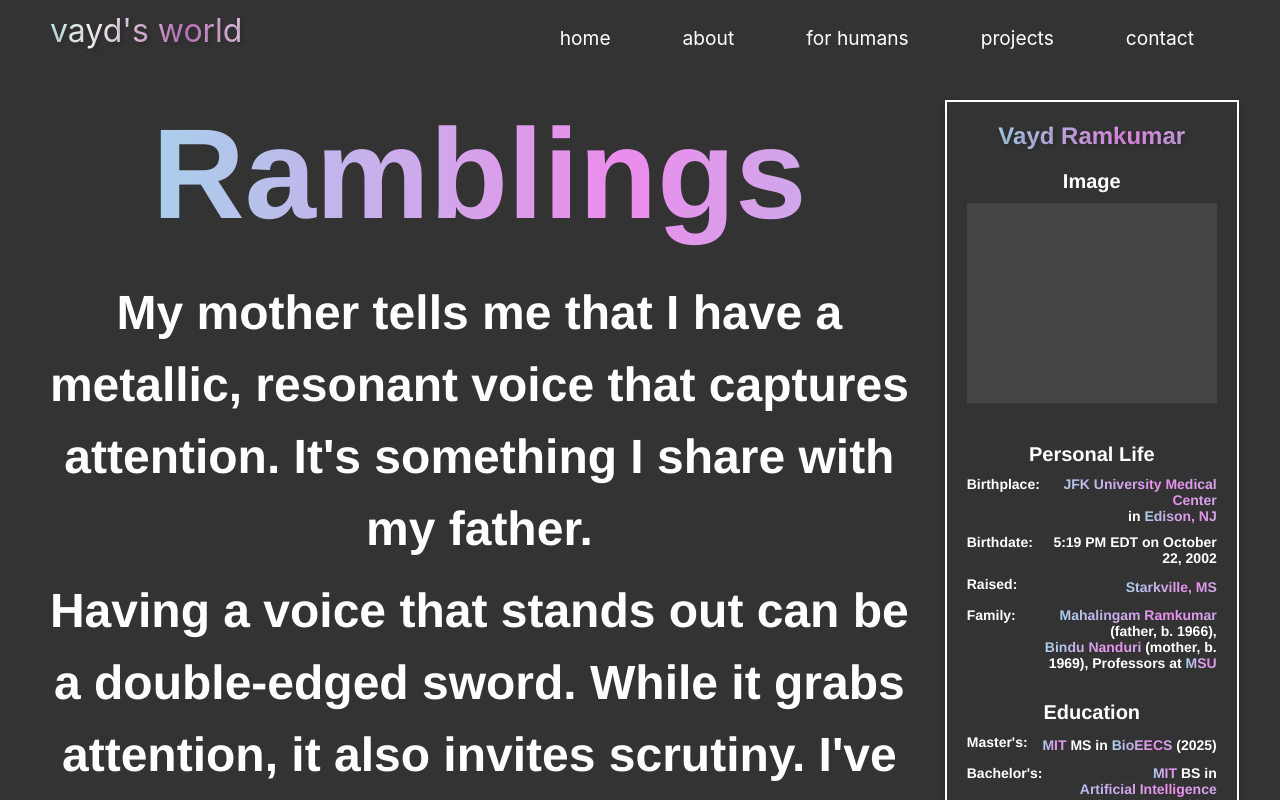
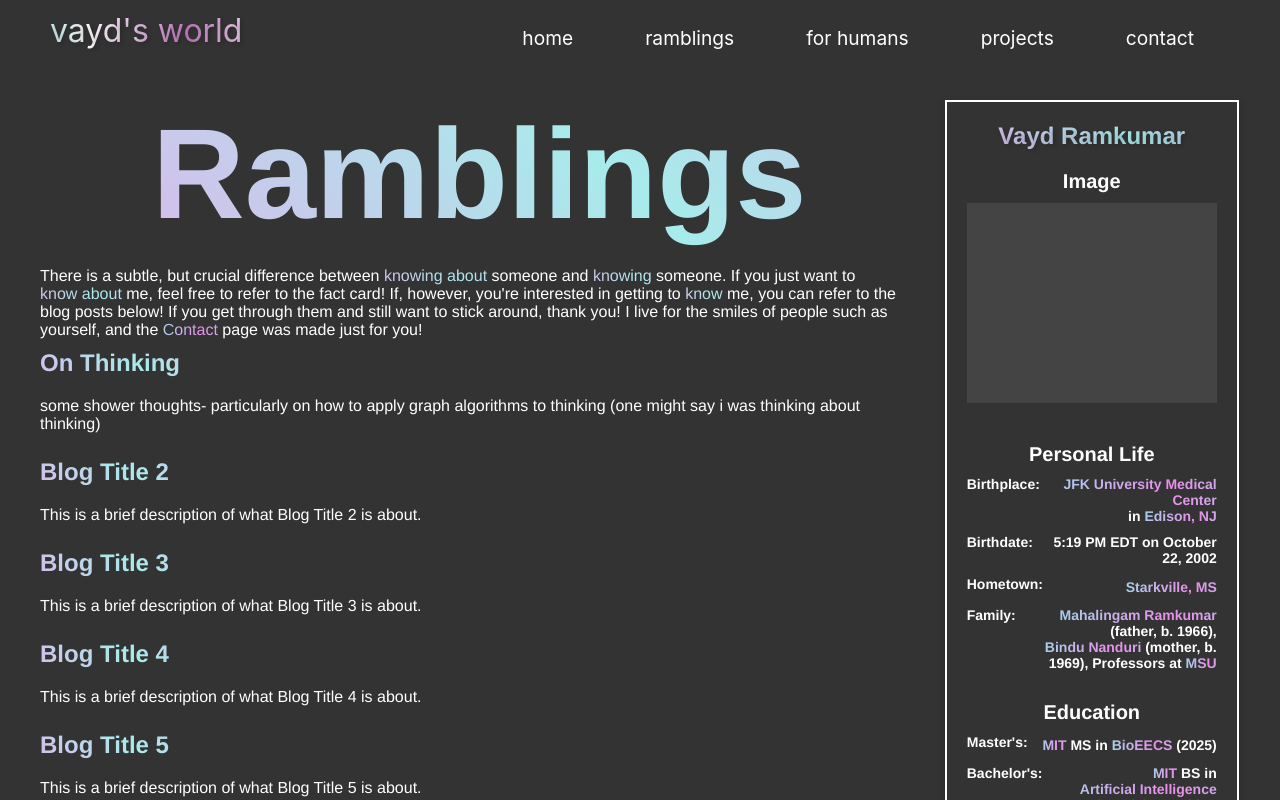
Before and after one commit to vaydr/vaydr.github.io, a React (Create React App) app: page /about in a window 1280 px wide. Shown: the top 800 px of the page. Built offline with nearby package versions, Linux system fonts and the light colour scheme.

Commit message:
trying router fix

```diff
--- a/src/components/FlavorText.css
+++ b/src/components/FlavorText.css
@@ -1,4 +1,4 @@
-.flavor-text, .flavor-text-type-1, .flavor-text-type-2 {
+.flavor-text {
     position: relative;
     display: inline-block;
     transition: color 0.3s ease, text-shadow 0.3s ease, background-position 0.3s ease;
@@ -12,12 +12,13 @@
     background-size: 200% 200%;
 }
 
-.flavor-text:hover, .flavor-text-type-1:hover, .flavor-text-type-2:hover {
+.flavor-text:hover {
     text-shadow: 0 0 10px rgba(255, 255, 255, 0.8); /* Glow effect */
     animation-duration: 1s; /* Speed up animation on hover */
+    cursor: pointer; /* Turn the pointer to the hand */
 }
 
-.flavor-text::before, .flavor-text-type-1::before, .flavor-text-type-2::before {
+.flavor-text::before {
     content: '';
     position: absolute;
     top: 0;
@@ -28,16 +29,77 @@
     opacity: 0;
 }
 
-.flavor-text:hover::before, .flavor-text-type-1:hover::before, .flavor-text-type-2:hover::before {
+.flavor-text:hover::before {
     opacity: 0;
 }
 
-.flavor-text:hover {
-    cursor: pointer; /* Turn the pointer to the hand */
+.flavor-text-type-1 {
+    position: relative;
+    display: inline-block;
+    transition: color 0.3s ease, text-shadow 0.3s ease, background-position 0.3s ease;
+    color: rgba(180, 180, 180, 1); /* Set text color to slightly less white */
+    text-decoration: none;
+    background: linear-gradient(45deg, rgba(255, 180, 255, 0.9), rgba(180, 255, 255, 0.9), rgba(255, 180, 255, 0.9));
+    -webkit-background-clip: text;
+    background-clip: text;
+    -webkit-text-fill-color: transparent;
+    animation: gradient-flow 5s linear infinite; /* Always animate gradient */
+    background-size: 200% 200%;
+    user-select: none; /* Make text unselectable */
 }
 
-.flavor-text-type-1 {
-    user-select: none; /* Make text unselectable */
+.flavor-text-type-1:hover {
+    text-shadow: 0 0 10px rgba(255, 255, 255, 0.7); /* Glow effect */
+    animation-duration: 1s; /* Speed up animation on hover */
+}
+
+.flavor-text-type-1::before {
+    content: '';
+    position: absolute;
+    top: 0;
+    left: 0;
+    right: 0;
+    bottom: 0;
+    z-index: -1;
+    opacity: 0;
+}
+
+.flavor-text-type-1:hover::before {
+    opacity: 0;
+}
+
+.flavor-text-type-2 {
+    position: relative;
+    display: inline-block;
+    transition: color 0.3s ease, text-shadow 0.3s ease, background-position 0.3s ease;
+    color: #fff; /* Set text color to white */
+    text-decoration: none;
+    background: linear-gradient(90deg, rgba(150, 255, 255, 0.9), rgba(255, 150, 255, 0.9), rgba(150, 255, 255, 0.9));
+    -webkit-background-clip: text;
+    background-clip: text;
+    -webkit-text-fill-color: transparent;
+    animation: gradient-flow 5s linear infinite; /* Always animate gradient */
+    background-size: 200% 200%;
+}
+
+.flavor-text-type-2:hover {
+    text-shadow: 0 0 10px rgba(255, 255, 255, 0.8); /* Glow effect */
+    animation-duration: 1s; /* Speed up animation on hover */
+}
+
+.flavor-text-type-2::before {
+    content: '';
+    position: absolute;
+    top: 0;
+    left: 0;
+    right: 0;
+    bottom: 0;
+    z-index: -1;
+    opacity: 0;
+}
+
+.flavor-text-type-2:hover::before {
+    opacity: 0;
 }
 
 @keyframes gradient-flow {
--- a/src/components/Navbar.js
+++ b/src/components/Navbar.js
@@ -14,7 +14,7 @@ const Navbar = () => {
             <Link to="/" className="nav-links">home</Link>
           </li>
           <li className="nav-item">
-            <Link to="/about" className="nav-links">about</Link>
+            <Link to="/about" className="nav-links">ramblings</Link>
           </li>
           <li className="nav-item">
             <Link to="/humans" className="nav-links">for humans</Link>
--- a/src/pages/About.css
+++ b/src/pages/About.css
@@ -13,6 +13,7 @@
   justify-content: flex-start; /* Align content to the top */
   padding: 20px;
   flex: 1;
+  text-align: left; /* Left justify text */
 }
 
 .title {
@@ -36,6 +37,23 @@
 .blog-links {
   display: flex;
   flex-direction: column;
+  align-items: flex-start; /* Align content to the top-left */
+  justify-content: flex-start; /* Align content to the top-left */
+  gap: 15px; /* Added space between blog links */
+}
+
+.blog-title {
+  font-size: 1.5rem;
+  color: #fff; /* White for blog titles */
+  margin-top: 10px;
+  font-weight: bold;
+}
+
+.blog-description {
+  font-size: 1rem;
+  color: #fff; /* White for blog descriptions */
+  margin-top: 5px;
+  font-weight: normal;
 }
 
 .blog-links a {
@@ -70,3 +88,9 @@
     background-position: 200% 50%;
   }
 }
+
+.paragraph {
+  margin-bottom: 10px;
+  line-height: 1.5;
+  font-size: 20px;
+}
--- a/src/pages/About.js
+++ b/src/pages/About.js
@@ -14,7 +14,7 @@ const sections = [
     content: [
       { label: 'Birthplace:', value: <> <FlavorText text="JFK University Medical Center" link="https://www.hackensackmeridianhealth.org/en/locations/jfk-university-medical-center?city=none" /> in <FlavorText text="Edison, NJ" link="https://www.edisonnj.org/" /> </> },
       { label: 'Birthdate:', value: '5:19 PM EDT on October 22, 2002' },
-      { label: 'Raised:', value: <> <FlavorText text="Starkville, MS" link="https://www.cityofstarkville.org/" /> </> },
+      { label: 'Hometown:', value: <> <FlavorText text="Starkville, MS" link="https://www.cityofstarkville.org/" /> </> },
       { label: 'Family:', value: <> <FlavorText text="Mahalingam Ramkumar" link="https://web.cse.msstate.edu/~ramkumar/" /> (father, b. 1966), <FlavorText text="Bindu Nanduri" link="https://www.vetmed.msstate.edu/directory/bbn5" /> (mother, b. 1969), Professors at <FlavorText text="MSU" link="https://www.msstate.edu/" /> </> },
     ],
   },
@@ -29,8 +29,8 @@ const sections = [
   {
     title: 'Occupation',
     content: [
-      { label: 'Current:', value: <>Software Engineer at <FlavorText text="TikTok" link="https://www.tiktok.com/" /></> },
-      { label: 'Former:', value: <>Researcher at <FlavorText text="MIT CSAIL" link="https://www.csail.mit.edu/" /></> },
+      { label: 'Current:', value: <>Software Engineer at <FlavorText text="TikTok" link="https://www.tiktok.com/" /> </> },
+      { label: 'Former:', value: <>Researcher at <FlavorText text="MIT CSAIL" link="https://www.csail.mit.edu/" /> </> },
     ],
   },
   {
@@ -53,17 +53,34 @@ const About = () => {
     <div className="about-container">
       <div className="main-content">
         <div className="title">{title}</div>
-        <div className="description">
-          <div className="paragraph">My mother tells me that I have a metallic, resonant voice that captures attention. It's something I share with my father.</div>
-          <div className="paragraph">Having a voice that stands out can be a double-edged sword. While it grabs attention, it also invites scrutiny. I've come to see that this attention is a form of engagement, even if it brings criticism. I've learned to embrace it as part of who I am.</div>
-          <div className="paragraph">When I speak with passion, I aim to share insights and emotions, not just fill silence. I believe that meaningful conversations can leave a lasting impact, and I strive to make my words count.</div>
+        <div className="explanation">
+          There is a subtle, but crucial difference between <FlavorText text="knowing about" link="none" type={1} /> someone and <FlavorText text="knowing" link="none" type={1} /> someone. If you just want to <FlavorText text="know about" link="none" type={1} /> me, feel free to refer to the fact card! If, however, you're interested in getting to <FlavorText text="know" link="none" type={1} /> me, you can refer to the blog posts below! If you get through them and still want to stick around, thank you! I live for the smiles of people such as yourself, and the <FlavorText text="Contact" link="https://vaydr.github.io/contact" type={0} /> page was made just for you!
         </div>
         <div className="blog-links">
-          <div className="blog-placeholder">Blog links will go here.</div>
+          <div className="blog-title">
+            <FlavorText text="On Thinking" link="none" type={1} />
+          </div>
+          <div className="blog-description">some shower thoughts- particularly on how to apply graph algorithms to thinking (one might say i was thinking about thinking)</div>
+          <div className="blog-title">
+            <FlavorText text="Blog Title 2" link="none" type={1} />
+          </div>
+          <div className="blog-description">This is a brief description of what Blog Title 2 is about.</div>
+          <div className="blog-title">
+            <FlavorText text="Blog Title 3" link="none" type={1} />
+          </div>
+          <div className="blog-description">This is a brief description of what Blog Title 3 is about.</div>
+          <div className="blog-title">
+            <FlavorText text="Blog Title 4" link="none" type={1} />
+          </div>
+          <div className="blog-description">This is a brief description of what Blog Title 4 is about.</div>
+          <div className="blog-title">
+            <FlavorText text="Blog Title 5" link="none" type={1} />
+          </div>
+          <div className="blog-description">This is a brief description of what Blog Title 5 is about.</div>
         </div>
       </div>
       <div className="fact-card-container">
-        <FactCard sections={sections} label = {about_label}/>
+        <FactCard sections={sections} label={about_label} />
       </div>
     </div>
   );
--- a/src/pages/Home.js
+++ b/src/pages/Home.js
@@ -62,7 +62,7 @@ const Home = () => {
   return (
     <div className="home-container" style={{ display: 'flex', zIndex: -1 }}>
       <div className="left-container" style={{ flex: 1 }}>
-        <h1 className="vaporwave-title">currently under construction</h1>
+        <h1 className="vaporwave-title">🛠️🚧 currently under construction 🚧🛠️</h1>
         <p>yes, you're in the right place!</p>
         <p>if you click the button below, something cool will happen...</p>
         <button onClick={handleButtonClick} className="vaporwave-button">Feeling Lucky?</button>
--- a/src/pages/Projects.css
+++ b/src/pages/Projects.css
@@ -33,7 +33,7 @@
   font-weight: bold;
 }
 
-.paragraph {
+.project-paragraph {
   margin-bottom: 10px;
   line-height: 1.5;
 }
--- a/src/pages/Projects.js
+++ b/src/pages/Projects.js
@@ -11,7 +11,7 @@ const Projects = () => {
           <FlavorText text="My Projects" type={1} />
         </div>
         <div className="description">
-          <div className="paragraph">
+          <div className="project-paragraph">
             I'm working on a number of projects right now- namely, an NBA predictor, an elections forecast, an automatic VJ (rave visuals generator), an AI-generated short-form
             content creation pipeline, and a chess threats visualizer! You might be able to tell from these, but I really like <FlavorText text="PyTorch" link="https://pytorch.org/docs/"/> and its capabilities for making custom models. As this site is still under construction,
             I'll be adding more projects as I get them ready, and eventually host demos + more relevant information on this page.
```
Also changed, not shown: public/404.html (added, +8 -0 lines), src/blogs/thinking.md (added, +1 -0 lines), src/pages/Contact.js (+4 -4 lines), 2 other files (tests, documents, lock files or other folders).
